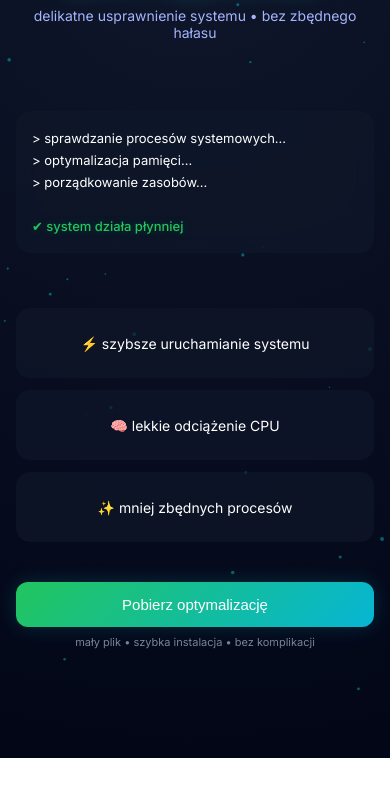
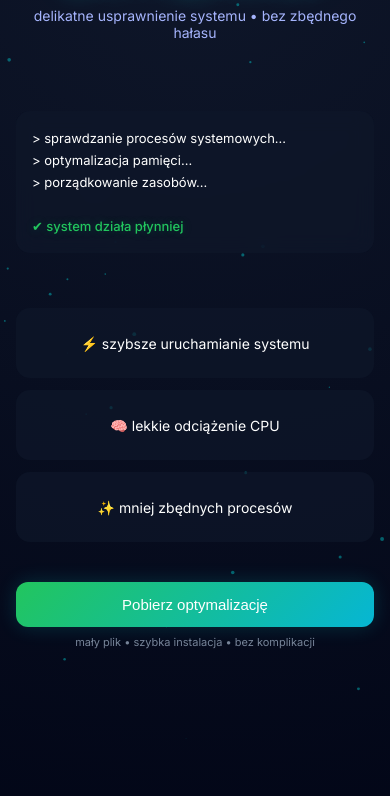
Before and after one commit to Bomb4ldo/win11-optimizer-pl, a plain HTML site: page index.html in a window 390 px wide. Shown: the part 86-882 px from the top of the page. Before the commit the page ends 844 px from the top, so only its background shows below. Drawn offline with Linux system fonts and the light colour scheme.

Commit message:
Add files via upload

```diff
--- a/script.js
+++ b/script.js
@@ -1,6 +1,4 @@
-// ======================
 // SCROLL REVEAL
-// ======================
 const reveals = document.querySelectorAll(".reveal");
 
 function checkReveal() {
@@ -16,9 +14,7 @@ window.addEventListener("scroll", checkReveal);
 checkReveal();
 
 
-// ======================
-// DOWNLOAD BUTTON
-// ======================
+// DOWNLOAD
 function downloadFile() {
     const link = document.createElement("a");
     link.href = "./optimize-win11.zip";
@@ -29,32 +25,24 @@ function downloadFile() {
 }
 
 
-// ======================
-// CANVAS PARTICLES
-// ======================
+// PARTICLES
 const canvas = document.getElementById("particles");
 const ctx = canvas.getContext("2d");
 
 canvas.width = window.innerWidth;
 canvas.height = window.innerHeight;
 
-// lepsza wydajność na mobile
 const particleCount = window.innerWidth < 768 ? 40 : 80;
 
 let particles = [];
 
-const mouse = {
-    x: null,
-    y: null
-};
+const mouse = { x: null, y: null };
 
-// mouse fix (desktop + mobile safety)
 window.addEventListener("mousemove", (e) => {
     mouse.x = e.clientX;
     mouse.y = e.clientY;
 });
 
-// resize fix
 window.addEventListener("resize", () => {
     canvas.width = window.innerWidth;
     canvas.height = window.innerHeight;
@@ -81,7 +69,7 @@ function animate() {
         if (p.x < 0 || p.x > canvas.width) p.dx *= -1;
         if (p.y < 0 || p.y > canvas.height) p.dy *= -1;
 
-        if (mouse.x !== null && mouse.y !== null) {
+        if (mouse.x && mouse.y) {
             let dx = mouse.x - p.x;
             let dy = mouse.y - p.y;
             let dist = Math.sqrt(dx * dx + dy * dy);
--- a/style.css
+++ b/style.css
@@ -1,32 +1,31 @@
-/* RESET */
 * {
     margin: 0;
     padding: 0;
     box-sizing: border-box;
 }
 
-/* BODY */
 body {
     font-family: 'Inter', sans-serif;
     background: radial-gradient(circle at top, #0f172a, #020617);
     color: white;
     overflow-x: hidden;
-    -webkit-text-size-adjust: 100%;
 }
 
 /* CANVAS */
 canvas {
     position: fixed;
-    top: 0;
-    left: 0;
-    z-index: -1;
+    inset: 0;
+    z-index: 0;
+    pointer-events: none;
 }
 
 /* CONTAINER */
 .container {
     max-width: 900px;
     margin: 0 auto;
-    padding: 70px 20px;
+    padding: 70px 20px 220px 20px;
+    position: relative;
+    z-index: 2;
 }
 
 /* HERO */
@@ -102,10 +101,8 @@ p {
 .center-block {
     text-align: center;
     margin-top: 10px;
-    position: sticky;
-    bottom: 20px;
-    z-index: 10;
 }
+
 .download-btn {
     padding: 12px 28px;
     font-size: 16px;
@@ -142,38 +139,12 @@ p {
     opacity: 1;
     transform: translateY(0);
 }
-.container {
-    padding-bottom: 120px;
-}
-html, body {
-    height: auto !important;
-    min-height: 100dvh;
-    margin: 0;
-    padding: 0;
-    overflow-x: hidden;
-}
 
-body {
-    position: relative;
-}
-
-.container {
-    position: relative;
-    z-index: 10;
-    padding-bottom: 220px;
-}
-
-canvas {
-    position: fixed;
-    inset: 0;
-    z-index: 0;
-    pointer-events: none;
-}
 /* MOBILE */
 @media (max-width: 768px) {
 
     .container {
-        padding: 40px 16px;
+        padding: 40px 16px 200px 16px;
     }
 
     h1 {
```
